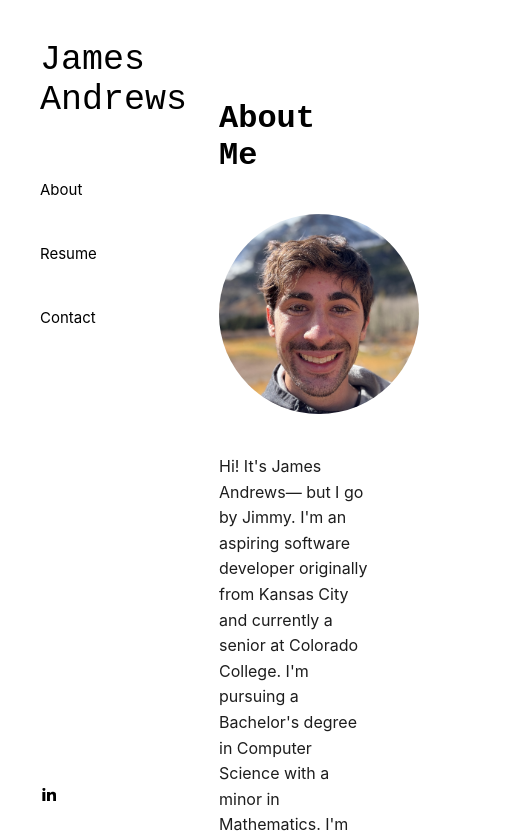
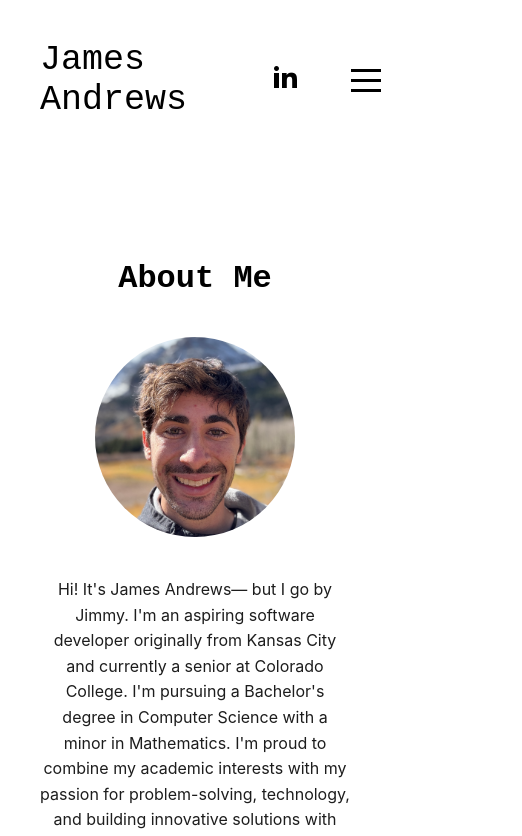
Before and after one commit to jcandrews2/portfolio, a React (Create React App) app: page /#/about in a window 390 px wide. Shown: the top 836 px of the page, 522 px wide, since content can reach past the window. Built offline with nearby package versions, Linux system fonts and the light colour scheme; grey boxes are pictures that could not be loaded; a web font is replaced by a local one.

Commit message:
mobile compatible

```diff
--- a/src/App.js
+++ b/src/App.js
@@ -1,23 +1,50 @@
-import React from 'react';
+import React, { useState, useEffect } from 'react';
 import './styles/App.css';
-import Navbar from './components/Navbar';
+import DesktopNavbar from './components/DesktopNavbar';
 import About from './components/About';
 import Resume from './components/Resume';
 import Contact from './components/Contact';
+import MobileNavbar from './components/MobileNavbar';
 import { Route, Routes, Navigate } from 'react-router-dom';
 
 function App() {
+  const [isMobile, setIsMobile] = useState(window.innerWidth <= 768);
+  const [mobileMenu, setMobileMenu] = useState(false);
+
+  // Watch for screen resizes
+  useEffect(() => {
+    const handleResize = () => {
+      setIsMobile(window.innerWidth <= 768);
+    };
+
+    window.addEventListener('resize', handleResize);
+    return () => window.removeEventListener('resize', handleResize);
+  }, []);
+
+  const toggleMobileMenu = () => {
+    setMobileMenu(!mobileMenu);
+  };
+
   return (
-    <div className="app">
-      <Navbar />
+    <div className={`app ${isMobile ? 'mobile' : 'desktop'}`}>
+      {isMobile ? (
+        <MobileNavbar
+          mobileMenu={mobileMenu}
+          toggleMobileMenu={toggleMobileMenu}
+        />
+      ) : (
+        <DesktopNavbar />
+      )}
 
-      <div className="pages-container">
+      <div className={`pages-container ${isMobile ? 'mobile' : 'desktop'}`}>
+        {!mobileMenu && (
           <Routes>
             <Route path="/" element={<Navigate to="/about" replace={true} />} />
             <Route path="/about" element={<About />} />
             <Route path="/resume" element={<Resume />} />
             <Route path="/contact" element={<Contact />} />
           </Routes>
+        )}
       </div>
     </div>
   );
--- a/src/components/Navbar.jsx
+++ b/src/components/DesktopNavbar.jsx
@@ -1,12 +1,12 @@
-import React from 'react';
-import '../styles/Navbar.css';
+import React, { useState } from 'react';
+import '../styles/DesktopNavbar.css';
 import { Link } from 'react-router-dom';
 
 const Navbar = () => {
   return (
     <>
-      <div className="navbar-boundary"> </div>
-      <header className="navbar">
+      <div className="desktop-navbar-boundary"></div>
+      <header className="desktop-navbar">
         <div>
           <nav>
             <Link to="/about" className="home-page">
@@ -14,15 +14,12 @@ const Navbar = () => {
               <br />
               Andrews
             </Link>
-
             <Link to="/about" className="other-page">
               <div className="line-animation">About</div>
             </Link>
-
             <Link to="/resume" className="other-page">
               <div className="line-animation">Resume</div>
             </Link>
-
             <Link to="/contact" className="other-page">
               <div className="line-animation">Contact</div>
             </Link>
--- a/src/components/IconRenderer.jsx
+++ b/src/components/IconRenderer.jsx
@@ -42,6 +42,7 @@ const IconRenderer = ({ technologies }) => {
           techIcons[tech] ? (
             <div
               key={tech}
+              className="tech-icon"
               onMouseEnter={() => handleMouseEnter(tech)}
               onMouseLeave={handleMouseLeave}
             >
--- /dev/null
+++ b/src/components/MobileNavbar.jsx
@@ -0,0 +1,78 @@
+import React from 'react';
+import '../styles/MobileNavbar.css';
+import Hamburger from 'hamburger-react';
+import { Link } from 'react-router-dom';
+
+const MobileMenu = ({ mobileMenu, toggleMobileMenu }) => {
+  return (
+    <>
+      <div className="mobile-navbar-container">
+        <div className="navbar">
+          <nav>
+            <Link to="/about" className="home-page">
+              James
+              <br />
+              Andrews
+            </Link>
+          </nav>
+        </div>
+
+        <div className="social-container">
+          <Link
+            target="_blank"
+            rel="noreferrer"
+            to="https://www.linkedin.com/in/james-andrews-b513b2253/"
+          >
+            <img
+              className="linkedin-logo"
+              src={require('../media/Linkedin.png')}
+              alt="LinkedIn"
+            />
+          </Link>
+        </div>
+
+        <div>
+          <Hamburger
+            toggled={mobileMenu}
+            toggle={toggleMobileMenu}
+            size={30}
+            color="black"
+            duration={0.3}
+          />
+        </div>
+      </div>
+
+      {mobileMenu && (
+        <div className="modal-overlay" onClick={toggleMobileMenu}>
+          <div className="modal-content" onClick={(e) => e.stopPropagation()}>
+            <nav>
+              <Link
+                to="/about"
+                className="menu-item"
+                onClick={toggleMobileMenu}
+              >
+                About
+              </Link>
+              <Link
+                to="/resume"
+                className="menu-item"
+                onClick={toggleMobileMenu}
+              >
+                Resume
+              </Link>
+              <Link
+                to="/contact"
+                className="menu-item"
+                onClick={toggleMobileMenu}
+              >
+                Contact
+              </Link>
+            </nav>
+          </div>
+        </div>
+      )}
+    </>
+  );
+};
+
+export default MobileMenu;
--- a/src/styles/About.css
+++ b/src/styles/About.css
@@ -24,5 +24,7 @@
 .project-grid {
   display: flex;
   justify-content: center;
-  gap: 12px
+  flex-wrap: wrap;
+  gap: 16px;
+  overflow: visible;
 }
--- a/src/styles/App.css
+++ b/src/styles/App.css
@@ -1,30 +1,33 @@
 @import url('https://fonts.googleapis.com/css2?family=Overpass+Mono:wght@600&display=swap');
 
-.nav {
-    position: fixed;
-}
 
 .app {
     display: flex;
-    height: max-content;
-}
-
-.menu {
-    display: flex;
-    flex-direction: column;
-    justify-content: space-between;
-}
-
-.pages-container {
-    position: absolute;
-    z-index: -1;
-    padding-left: 200px;
     min-height: 100vh;
     height: max-content;
     box-sizing: border-box;
     width: 100%;
+}
+
+.app.mobile {
+    flex-direction: column;
+}
+
+.pages-container {
     display: flex;
+    min-height: 100vh;
+    height: max-content;
+    box-sizing: border-box;
+    width: 100%;
     justify-content: center;
+}
+
+.pages-container.mobile {
+    text-align: center;
+}
+
+.pages-container.desktop {
+
 }
 
 
--- a/src/styles/Navbar.css
+++ b/src/styles/DesktopNavbar.css
@@ -1,17 +1,18 @@
 @import url('https://fonts.googleapis.com/css2?family=Overpass+Mono:wght@600&display=swap');
 
-.navbar-boundary {
+.desktop-navbar-boundary {
     width: 200px;
     height: 100vh;
+    flex-shrink: 0;
 }
 
-.navbar {
+.desktop-navbar {
+    display: flex;
+    flex-direction: column;
+    justify-content: space-between;
     position: fixed;
     width: 200px;
     height: 100vh;
-    display: flex;
-    flex-direction: column;
-    justify-content: space-between;
 }
 
 .social-container {
@@ -22,7 +23,7 @@
     font-size: 15px;
     color: black;
     display: inline-block;
-    margin: 20px 20px 20px 40px;
+    padding: 20px 20px 20px 40px;
 }
 
 .home-page {
@@ -80,7 +81,7 @@ ul li a:hover{
     width: 0;
     height: 1px;
     background-color: white;
-    transition: width 0.5s ease, background-color 0.5s ease;
+    transition: width 0.4s ease, background-color 0.4s ease;
 }
 
 .line-animation:hover::before {
--- a/src/styles/IconRenderer.css
+++ b/src/styles/IconRenderer.css
@@ -11,5 +11,13 @@
 }
 
 .tech-names {
-    padding-left: 10px
+    padding-left: 10px;
 }
+
+.tech-icon {
+    transition: transform 0.3s ease-in-out;
+}
+
+.tech-icon:hover {
+    transform: scale(1.1);
+}
--- /dev/null
+++ b/src/styles/MobileNavbar.css
@@ -0,0 +1,49 @@
+.mobile-navbar-container {
+    display: flex;
+    justify-content: space-between;
+    align-items: center;
+}
+
+.modal-overlay {
+    display: flex;
+    justify-content: center;
+    align-items: center;
+    height: 100vh;
+    width: 100%;
+    background-color: white;
+    animation: fadeIn 0.3s forwards;
+  }
+
+  /* Modal content */
+  .modal-content {
+    background: white;
+    padding: 2rem;
+    border-radius: 8px;
+    text-align: center;
+    box-shadow: 0 4px 6px rgba(0, 0, 0, 0.1);
+  }
+
+  /* Menu items */
+  .menu-item {
+    display: block;
+    margin: 1rem 0;
+    color: black;
+    text-decoration: none;
+    font-size: 1.5rem;
+    font-weight: bold;
+    transition: color 0.2s;
+  }
+
+  .menu-item:hover {
+    color: gray;
+  }
+
+  /* Fade-in animation */
+  @keyframes fadeIn {
+    from {
+      opacity: 0;
+    }
+    to {
+      opacity: 1;
+    }
+  }
--- a/src/styles/ProjectCard.css
+++ b/src/styles/ProjectCard.css
@@ -3,12 +3,13 @@
     border-radius: 8px;
     padding: 16px;
     width: 30%;
+    min-width: 300px;
     box-sizing: border-box;
-    transition: transform 0.3s ease; /* Smooth scaling transition */
+    transition: transform 0.3s ease;
   }
 
   .project-card:hover {
-    transform: scale(1.05); /* Slightly enlarges the card on hover */
+    transform: scale(1.05);
   }
 
   .project-video {
@@ -26,16 +27,3 @@
   a {
     color: #007bff;
   }
-
-
-  @media (max-width: 1024px) {
-    .project-card {
-      width: 45%;
-    }
-  }
-
-  @media (max-width: 768px) {
-    .project-card {
-      width: 100%;
-    }
-  }
```
Also changed, not shown: package.json (+4 -4 lines), 1 other file (tests, documents, lock files or other folders). Lines whose indentation alone changed are shown as unchanged.
